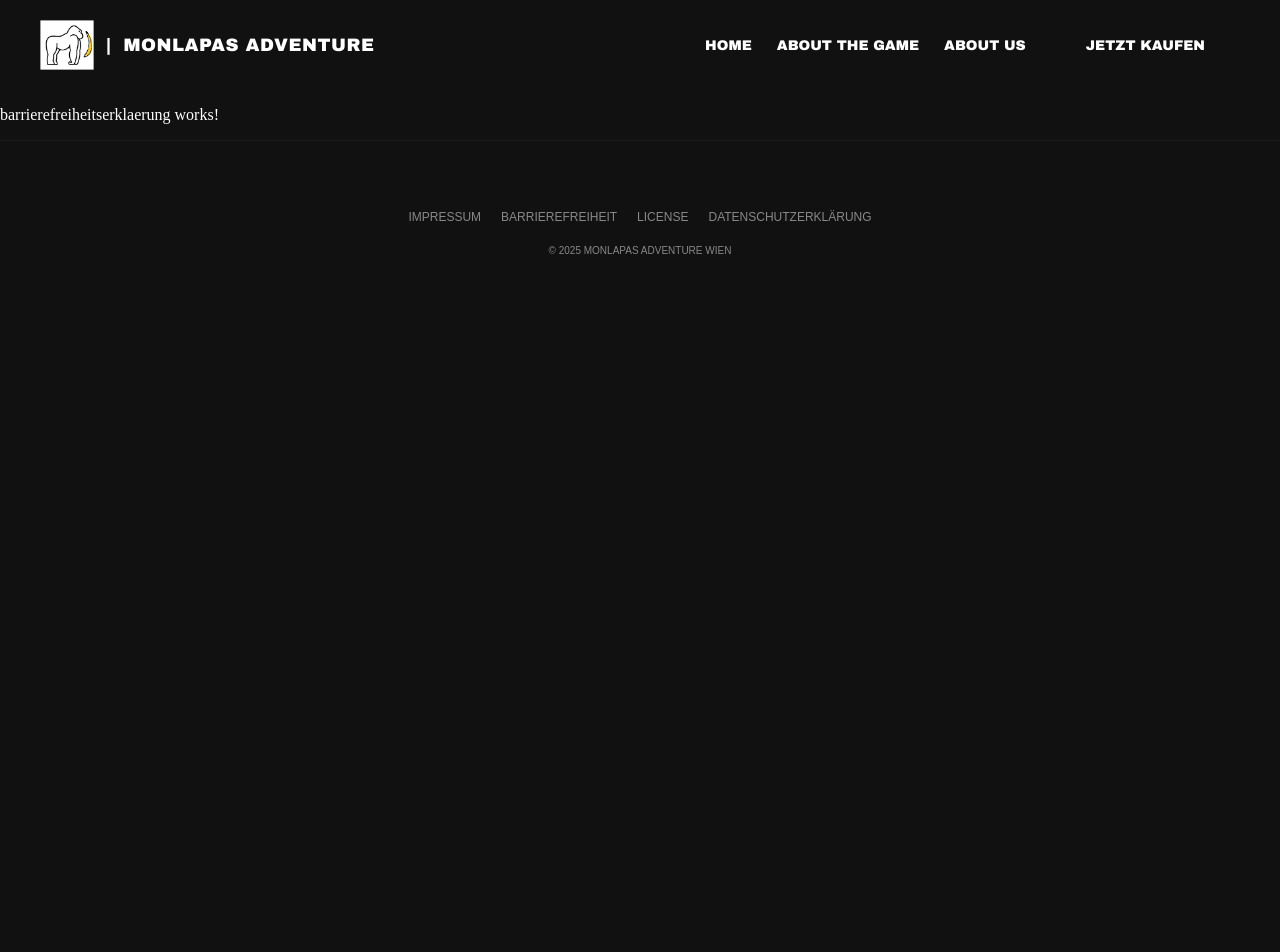
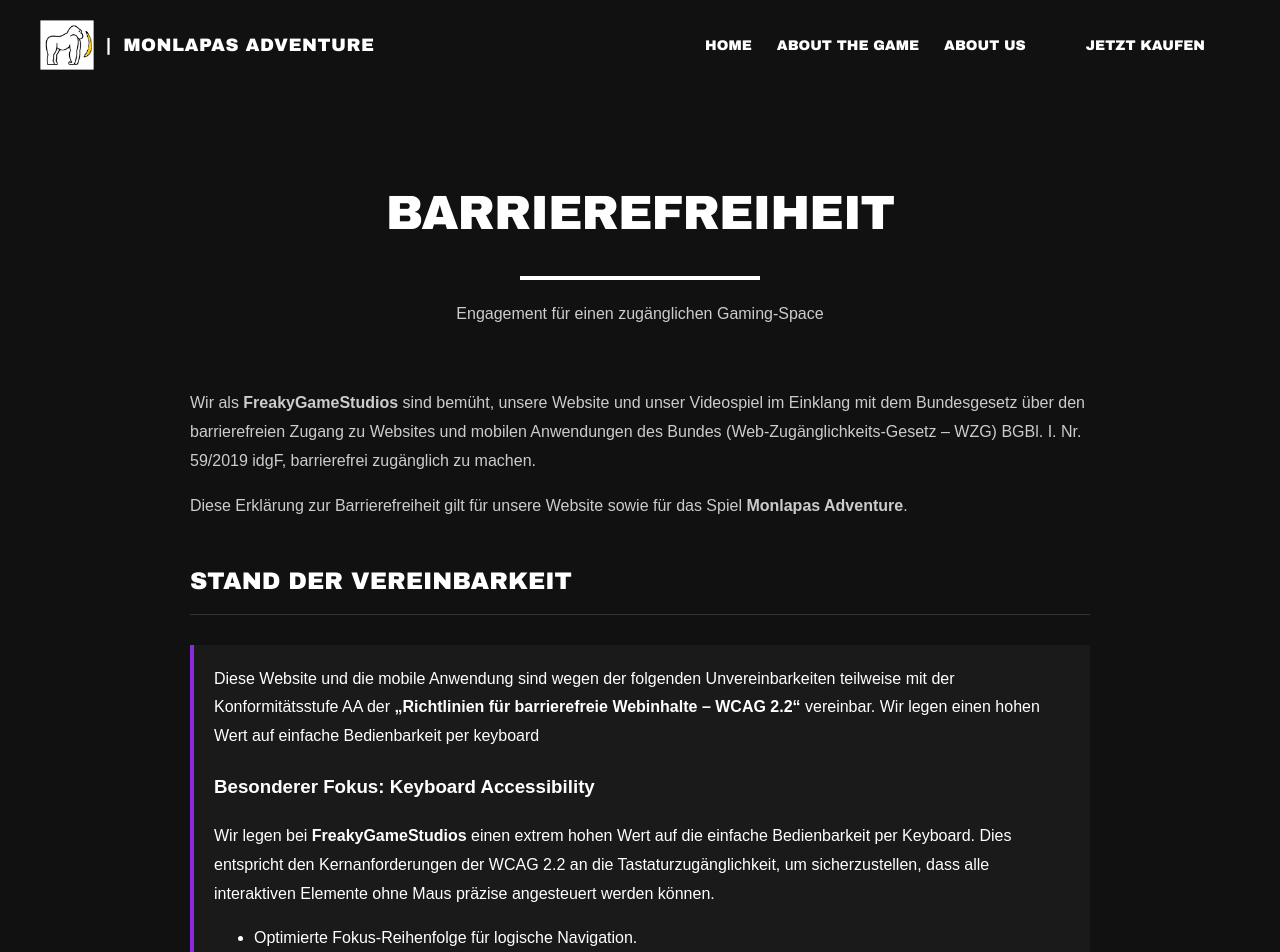
Before and after one commit to stfn123123/stfn123123.github.io, an Angular app: page /barrierefreiheit in a window 1280 px wide. Shown: the top 952 px of the page. Before the commit the page ends 800 px from the top, so only its background shows below. Built offline with nearby package versions, Linux system fonts and the light colour scheme.

Commit message:
barrierefreiheit fertig

```diff
--- a/src/app/about-us/about-us.html
+++ b/src/app/about-us/about-us.html
@@ -90,7 +90,7 @@
   .ceo-mention {
     color: #ffffff;
     font-weight: bold;
-    border-left: 4px solid #8A2BE2;
+    border-left: 4px solid #b76dfb;
     padding-left: 20px;
     margin: 30px 0;
     font-style: italic;
@@ -105,7 +105,7 @@
   }
 
   .highlight {
-    color: #8A2BE2;
+    color: #b76dfb;
     font-weight: bold;
   }
 
--- a/src/app/app.html
+++ b/src/app/app.html
@@ -1,6 +1,6 @@
 <style>
   :root {
-    --primary-purple: #8A2BE2;
+    --primary-purple: #b76dfb;
     --bg-black: #111111;
     --text-white: #ffffff;
   }
@@ -57,7 +57,7 @@
   /* Optional: Damit der Text beim Logo-Hover auch lila wird */
   .logo-link:hover {
     text-decoration: none;
-    color: #a855f7;
+    color: #b76dfb;
     transform: scale(1.05);
     transition: 0.2s;
   }
@@ -84,9 +84,10 @@
   }
 
   /* Aktiver Link oder Hover */
-  .nav-links a:hover {
-    color: #a855f7;
-    transform: scale(1.05)
+  .nav-links a:hover, .nav-links .active-link {
+    color: #b76dfb;
+    transform: scale(1.05);
+    opacity: 1;
   }
 
   /* Der pillenförmige Button */
--- a/src/app/barrierefreiheitserklaerung/barrierefreiheitserklaerung.html
+++ b/src/app/barrierefreiheitserklaerung/barrierefreiheitserklaerung.html
@@ -1 +1,177 @@
-<p>barrierefreiheitserklaerung works!</p>
+<style>
+  .legal-container {
+    max-width: 900px;
+    margin: 0 auto;
+    padding: 80px 20px;
+    font-family: 'Arial', sans-serif;
+    color: #cccccc;
+    line-height: 1.8;
+  }
+
+  .legal-header {
+    text-align: center;
+    margin-bottom: 60px;
+  }
+
+  .legal-header h1 {
+    font-family: 'Arial Black', sans-serif;
+    font-size: 3rem;
+    text-transform: uppercase;
+    color: #ffffff;
+    margin: 0;
+    letter-spacing: -1px;
+  }
+
+  .accent-line {
+    width: 240px;
+    height: 4px;
+    background-color: #FFFFFF;
+    margin: 20px auto;
+  }
+
+  h2 {
+    font-family: 'Arial Black', sans-serif;
+    color: #ffffff;
+    text-transform: uppercase;
+    font-size: 1.5rem;
+    margin-top: 40px;
+    margin-bottom: 20px;
+    border-bottom: 1px solid #333;
+    padding-bottom: 10px;
+  }
+
+  .status-box {
+    background-color: #1a1a1a;
+    border-left: 4px solid #8A2BE2;
+    padding: 20px;
+    margin: 30px 0;
+    color: #ffffff;
+  }
+
+  .highlight {
+    font-weight: bold;
+  }
+
+  .contact-section {
+    background: linear-gradient(145deg, #1a1a1a, #111111);
+    border: 1px solid #333;
+    padding: 30px;
+    border-radius: 8px;
+    margin-top: 50px;
+  }
+
+  .footer-note {
+    font-size: 0.9rem;
+    color: #666;
+    margin-top: 40px;
+    text-align: center;
+  }
+
+  a {
+    color: #b267f6;
+    text-decoration: none;
+  }
+
+  a:hover {
+    text-decoration: underline;
+  }
+</style>
+
+<div class="legal-container">
+  <header class="legal-header">
+    <h1>Barrierefreiheit</h1>
+    <div class="accent-line"></div>
+    <p>Engagement für einen zugänglichen Gaming-Space</p>
+  </header>
+
+  <section>
+    <p>
+      Wir als <span class="highlight">FreakyGameStudios</span> sind bemüht, unsere Website und unser Videospiel im
+      Einklang mit dem Bundesgesetz über den barrierefreien Zugang zu Websites und mobilen Anwendungen des Bundes
+      (Web-Zugänglichkeits-Gesetz – WZG) BGBl. I. Nr. 59/2019 idgF, barrierefrei zugänglich zu machen.
+    </p>
+    <p>
+      Diese Erklärung zur Barrierefreiheit gilt für unsere Website sowie für das Spiel <span class="highlight">Monlapas Adventure</span>.
+    </p>
+  </section>
+
+  <section>
+    <h2>Stand der Vereinbarkeit</h2>
+    <div class="status-box">
+      Diese Website und die mobile Anwendung sind wegen der folgenden Unvereinbarkeiten teilweise mit der
+      Konformitätsstufe AA der
+      <strong>„Richtlinien für barrierefreie Webinhalte – WCAG 2.2“</strong> vereinbar.
+      Wir legen einen hohen Wert auf einfache Bedienbarkeit per keyboard
+      <h3>Besonderer Fokus: Keyboard Accessibility</h3>
+      <p>
+        Wir legen bei <span class="highlight">FreakyGameStudios</span> einen extrem hohen Wert auf die einfache
+        Bedienbarkeit per Keyboard.
+        Dies entspricht den Kernanforderungen der WCAG 2.2 an die Tastaturzugänglichkeit, um sicherzustellen, dass alle
+        interaktiven Elemente
+        ohne Maus präzise angesteuert werden können.
+      </p>
+      <ul>
+        <li>Optimierte Fokus-Reihenfolge für logische Navigation.</li>
+        <li>Deutlich sichtbare Fokus-Indikatoren (Focus Appearance) gemäß den neuen Erfolgskriterien der WCAG 2.2.</li>
+        <li>Vermeidung von Tastaturfallen (Keyboard Traps) in allen Menüs und Modals.</li>
+      </ul>
+    </div>
+  </section>
+
+  <section>
+    <h2>Nicht barrierefreie Inhalte</h2>
+    <p>Die nachstehend aufgeführten Inhalte sind aus den folgenden Gründen nicht barrierefrei:</p>
+
+    <h3>a. Unvereinbarkeit mit den Barrierefreiheitsbestimmungen</h3>
+    <p>
+      Einige grafische Elemente und Bilder auf der Website verfügen derzeit noch nicht über vollständige
+      Alternativtexte. Dadurch sind diese Informationen für Screenreader-Nutzer nur eingeschränkt zugänglich. Wir
+      arbeiten aktiv an einer schrittweisen Ergänzung dieser Beschreibungen, um die volle Konformität zu erreichen.
+    </p>
+  </section>
+
+  <section>
+    <h2>Erstellung der Erklärung</h2>
+    <p>
+      Diese Erklärung wurde am <span class="highlight">25.12.2025</span> erstellt.
+    </p>
+    <p>
+      Die Bewertung der Vereinbarkeit erfolgte auf Grundlage einer von einem <span class="highlight">Dritten</span>
+      vorgenommenen Bewertung und Prüfung.
+    </p>
+    <p>
+      Zuletzt überprüft am: 25.12.2025.
+    </p>
+  </section>
+
+  <section class="contact-section">
+    <h2>Feedback & Kontakt</h2>
+    <p>
+      Du hast Mängel bei der Einhaltung der Barrierefreiheitsanforderungen festgestellt? Wir freuen uns über dein
+      Feedback, um unser Angebot weiter zu verbessern.
+      Wenn es gerechtfertigt ist, wird es innerhalb von 2 Monaten umgesetzt werden.
+    </p>
+    <p>
+      <strong>E-Mail:</strong> <a href="mailto:office@freakygamestudios.com">office@freakygamestudios.com</a>
+    </p>
+  </section>
+
+  <section>
+    <h2>Durchsetzungsverfahren</h2>
+    <p>
+      Bei nicht zufriedenstellenden Antworten aus der oben genannten Kontaktmöglichkeit können Sie sich mittels
+      Beschwerde an die Beschwerdestelle der <strong>Österreichische Forschungsförderungsgesellschaft mit beschränkter
+      Haftung (FFG)</strong> wenden.
+    </p>
+    <p>
+      Die FFG nimmt über das <a href="https://www.ffg.at/barrierefreiheit/beschwerdestelle" target="_blank">Kontaktformular
+      der Beschwerdestelle</a> Beschwerden auf elektronischem Weg entgegen. Diese werden geprüft, um etwaige Verstöße
+      gegen das Web-Zugänglichkeits-Gesetz festzustellen und Handlungsempfehlungen auszusprechen.
+    <p> source: https://www.barrierefreies-webdesign.de/richtlinien/wcag-2.2/</p>
+  </section>
+
+  <p class="footer-note">
+    FreakyGameStudios – Wien, 2025
+  </p>
+
+</div>
--- a/src/app/home-page/home-page.html
+++ b/src/app/home-page/home-page.html
@@ -40,7 +40,7 @@
     }
 
     .info-text h2 {
-      color: #8A2BE2;
+      color: #b76dfb;
       font-size: 36px;
     }
   </style>
```
Also changed, not shown: 1 other file (tests, documents, lock files or other folders).
